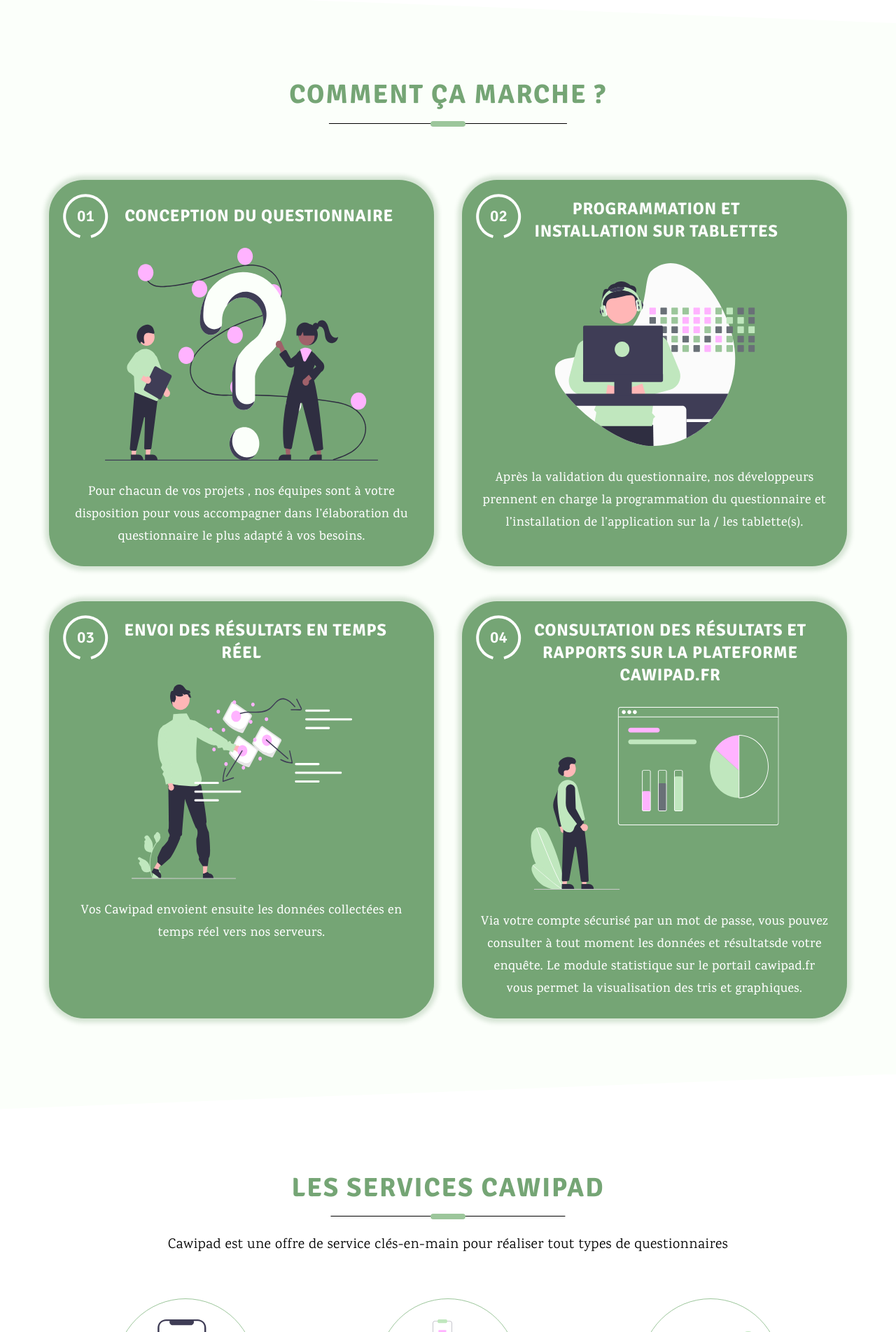
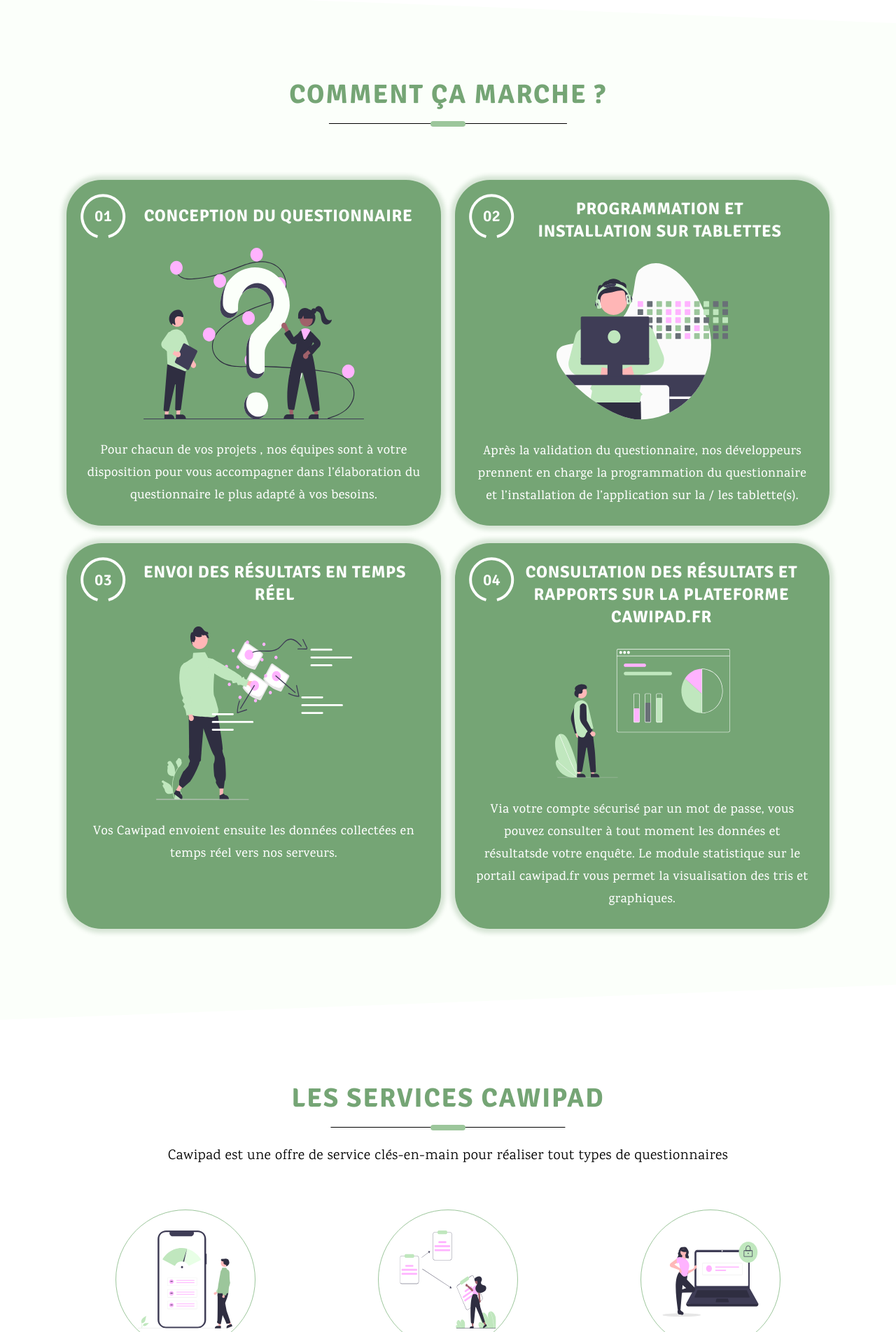
Before and after one commit to mohamedrida-forstat/cawipad_page_d-accueil, a PHP site: page / in a window 1280 px wide. Shown: the part 1465-3368 px from the top of the page at 70% size. Run offline with PHP 8.4, Linux system fonts and the light colour scheme.

Commit message:
fixé les bugs de la page d'accuil

```diff
--- a/assets/css/style.css
+++ b/assets/css/style.css
@@ -7,8 +7,10 @@
   --first-color-very-light: #fbfffa;
   --first-color-faded: #fbfffa;
   --color-white: #fff;
-  --first-color-rgb-very-dark: rgba(77, 132, 78, 0.65);
-  --first-color-rgb-dark: rgba(117, 165, 117, 0.65);
+  --first-color-rgb-very-dark-mobile: rgba(77, 132, 78, 0.85);
+  --first-color-rgb-dark-mobile: rgba(117, 165, 117, 0.85);
+  --first-color-rgb-very-dark: rgba(77, 132, 78, 0.75);
+  --first-color-rgb-dark: rgba(117, 165, 117, 0.75);
   --secondary-color-very-dark: #9a24a0;
   --secondary-color-dark: #b737b7;
   --secondary-color-base: #d354ca;
@@ -874,12 +876,10 @@ header .nav__connexion {
     margin-top: 100px;
   }
 }
-@media (min-width: 1200px) {
+@media (min-width: 992px) {
   .works .works__content {
-    grid-template-columns: repeat(2, 550px);
-    -webkit-column-gap: 40px;
-       -moz-column-gap: 40px;
-            column-gap: 40px;
+    grid-template-columns: repeat(2, 1fr);
+    gap: 25px 20px;
   }
 }
 .works .works__content .work {
@@ -887,6 +887,7 @@ header .nav__connexion {
   padding: 25px;
   -webkit-box-shadow: 0px 0px 6px 6px rgba(0, 77, 1, 0.15);
           box-shadow: 0px 0px 6px 6px rgba(0, 77, 1, 0.15);
+  overflow: hidden;
 }
 @media (max-width: 430px) {
   .works .works__content .work {
@@ -903,15 +904,46 @@ header .nav__connexion {
     margin-top: 10px;
   }
 }
+@media (min-width: 769px) and (min-width: 769px) {
+  .works .works__content .work:first-of-type .work__title {
+    width: 625px;
+  }
+}
+@media (min-width: 769px) and (min-width: 992px) {
+  .works .works__content .work:first-of-type .work__title {
+    width: initial;
+    text-align: right;
+  }
+}
 @media (min-width: 769px) and (min-width: 1200px) {
   .works .works__content .work:first-of-type .work__title {
-    width: 550px;
+    text-align: center;
+    margin-left: 70px;
+  }
+}
+@media (min-width: 769px) and (min-width: 992px) {
+  .works .works__content .work:first-of-type .work__image {
+    width: 315px;
+  }
+}
+@media (min-width: 769px) {
+  .works .works__content .work:nth-of-type(2) .work__title {
+    width: 445px;
+  }
+}
+@media (min-width: 769px) and (min-width: 1200px) {
+  .works .works__content .work:nth-of-type(2) .work__title {
+    margin-left: 45px;
+  }
+}
+@media (min-width: 769px) and (min-width: 992px) {
+  .works .works__content .work:nth-of-type(2) .work__image {
+    width: 245px;
   }
 }
 @media (min-width: 769px) and (min-width: 1200px) {
   .works .works__content .work:first-of-type .work__image {
     height: initial;
-    width: 390px;
   }
 }
 @media (min-width: 769px) and (min-width: 769px) {
@@ -919,24 +951,53 @@ header .nav__connexion {
     width: 400px !important;
   }
 }
+@media (min-width: 769px) and (min-width: 992px) {
+  .works .works__content .work:nth-of-type(3) .work__title {
+    width: 300px !important;
+    margin-left: 65px;
+  }
+}
 @media (min-width: 769px) and (min-width: 1200px) {
   .works .works__content .work:nth-of-type(3) .work__title {
-    text-indent: 40px;
-    width: 420px !important;
+    width: initial !important;
+    margin-left: 60px;
   }
 }
 @media (min-width: 769px) {
   .works .works__content .work:nth-of-type(3) .work__image {
-    width: 315px;
+    width: 335px;
     height: initial;
+  }
+}
+@media (min-width: 769px) and (min-width: 992px) {
+  .works .works__content .work:nth-of-type(3) .work__image {
+    width: 250px;
+  }
+}
+@media (min-width: 769px) and (min-width: 1200px) {
+  .works .works__content .work:nth-of-type(3) .work__image {
+    width: 280px;
+  }
+}
+@media (min-width: 769px) and (min-width: 992px) {
+  .works .works__content .work:last-of-type .work__title {
+    width: 325px;
+    margin-right: initial;
+    margin-left: auto;
   }
 }
 @media (min-width: 769px) and (min-width: 1200px) {
   .works .works__content .work:last-of-type .work__title {
-    margin-left: 20px;
-  }
-}
-@media (min-width: 1200px) {
+    width: 410px;
+    margin-left: 65px;
+  }
+}
+@media (min-width: 769px) and (min-width: 992px) {
+  .works .works__content .work:last-of-type .work__image {
+    width: 250px;
+  }
+}
+@media (min-width: 992px) {
   .works .works__content .work {
     width: initial;
   }
@@ -998,6 +1059,12 @@ header .nav__connexion {
     margin-inline: auto;
   }
 }
+@media (min-width: 992px) {
+  .works .works__content .work__title {
+    width: initial;
+    font-size: 20px;
+  }
+}
 @media (min-width: 1200px) {
   .works .works__content .work__title {
     font-size: 24px;
@@ -1015,11 +1082,22 @@ header .nav__connexion {
     margin-bottom: 15px;
   }
 }
+@media (min-width: 620px) {
+  .works .works__content .work__image {
+    width: 70%;
+  }
+}
 @media (min-width: 769px) {
   .works .works__content .work__image {
     width: 359px;
     height: 262px;
     margin-bottom: 30px;
+  }
+}
+@media (min-width: 992px) {
+  .works .works__content .work__image {
+    width: 200px;
+    height: inherit;
   }
 }
 .works .works__content .work__paragraph {
@@ -1048,6 +1131,11 @@ header .nav__connexion {
   .works .works__content .work:last-of-type .works .works__content .work__paragraph {
     font-size: 20px;
     letter-spacing: 0.02em;
+  }
+}
+@media (min-width: 992px) {
+  .works .works__content {
+    width: initial;
   }
 }
 
--- a/assets/scss/components/sections/_aventages.scss
+++ b/assets/scss/components/sections/_aventages.scss
@@ -13,30 +13,38 @@
 		row-gap: 20px;
 		@include mediaSM {
 			margin-top: 70px;
-		}
-		@include mediaMD {
 			display: grid;
 			grid-template-columns: repeat(2, 1fr);
 			gap: 25px 20px;
 		}
+		@include mediaMD {
+			gap: 25px 20px;
+		}
 		@include mediaLG {
+			grid-template-columns: repeat(2, auto);
+			justify-content: center;
 			gap: 45px 30px;
 		}
 		.aventage {
 			position: relative;
 			object-fit: cover;
-			height: 267px;
+			height: 200px;
+			overflow: hidden;
+			&:hover .aventage__img {
+				transform: scale(1.05);
+			}
 			@include mediaXS {
 				height: 375px;
 			}
 			@include mediaSM {
-				height: 495px;
+				height: 230px;
 			}
 			@include mediaMD {
 				height: 300px;
 			}
 			@include mediaLG {
-				height: 400px;
+				width: 500px;
+				height: 350px;
 			}
 			.aventage__overlay {
 				position: absolute;
@@ -44,13 +52,21 @@
 				height: 100%;
 				background: linear-gradient(
 					250deg,
-					var(--first-color-rgb-very-dark) 24.25%,
-					var(--first-color-rgb-dark) 79.44%
+					var(--first-color-rgb-very-dark-mobile) 80%,
+					var(--first-color-rgb-dark-mobile) 90%
 				);
 				display: flex;
 				align-items: center;
 				justify-content: center;
 				padding-inline: 10px;
+				z-index: 2;
+				@include mediaSM {
+					background: linear-gradient(
+						250deg,
+						var(--first-color-rgb-very-dark) 80%,
+						var(--first-color-rgb-dark) 90%
+					);
+				}
 				@include mediaLG {
 					padding-inline: 25px;
 				}
@@ -67,9 +83,14 @@
 					@include mediaXXS {
 						font-size: 19px;
 					}
+					@include mediaXS {
+						width: initial;
+						font-size: 26px;
+						line-height: 38px;
+					}
 					@include mediaSM {
-						font-size: 24px;
-						line-height: 38px;
+						font-size: 20px;
+						line-height: 30px;
 						width: 610px;
 					}
 					@include mediaMD {
@@ -85,6 +106,7 @@
 				width: 100%;
 				height: 100%;
 				object-fit: cover;
+				transition: 450ms linear;
 			}
 		}
 	}
--- a/assets/scss/components/sections/_footer.scss
+++ b/assets/scss/components/sections/_footer.scss
@@ -76,7 +76,9 @@
 			transition: 150ms linear;
 		}
 		.footer_links .flex__info:hover p {
-			padding-left: 10px;
+			@include mediaLG {
+				padding-left: 10px;
+			}
 		}
 		.footer_links .flex__info {
 			transition: 150ms linear;
--- a/assets/scss/components/sections/_howitwork.scss
+++ b/assets/scss/components/sections/_howitwork.scss
@@ -29,14 +29,15 @@
 			justify-content: center;
 			margin-top: 100px;
 		}
-		@include mediaLG {
-			grid-template-columns: repeat(2, 550px);
-			column-gap: 40px;
+		@include mediaMD {
+			grid-template-columns: repeat(2, 1fr);
+			gap: 25px 20px;
 		}
 		.work {
 			background-color: var(--first-color-dark);
 			padding: 25px;
 			box-shadow: 0px 0px 6px 6px rgba(0, 77, 1, 0.15);
+			overflow: hidden;
 			@include mediaXXS {
 				padding-inline: 10px;
 			}
@@ -46,36 +47,80 @@
 				position: relative;
 				&:first-of-type .work__title {
 					margin-top: 10px;
+					@include mediaSM {
+						width: 625px;
+					}
+					@include mediaMD {
+						width: initial;
+						text-align: right;
+					}
 					@include mediaLG {
-						width: 550px;
+						text-align: center;
+						margin-left: 70px;
+					}
+				}
+				&:first-of-type .work__image {
+					@include mediaMD {
+						width: 315px;
+					}
+				}
+				&:nth-of-type(2) .work__title {
+					width: 445px;
+					@include mediaLG {
+						margin-left: 45px;
+					}
+				}
+				&:nth-of-type(2) .work__image {
+					@include mediaMD {
+						width: 245px;
 					}
 				}
 				&:first-of-type .work__image {
 					@include mediaLG {
 						height: initial;
-						width: 390px;
 					}
 				}
 				&:nth-of-type(3) .work__title {
 					@include mediaSM {
 						width: 400px !important;
 					}
+					@include mediaMD {
+						width: 300px !important;
+						margin-left: 65px;
+					}
 					@include mediaLG {
-						text-indent: 40px;
-						width: 420px !important;
+						width: initial !important;
+						margin-left: 60px;
 					}
 				}
 				&:nth-of-type(3) .work__image {
-					width: 315px;
+					width: 335px;
 					height: initial;
+					@include mediaMD {
+						width: 250px;
+					}
+					@include mediaLG {
+						width: 280px;
+					}
 				}
 				&:last-of-type .work__title {
+					@include mediaMD {
+						width: 325px;
+						margin-right: initial;
+						margin-left: auto;
+					}
 					@include mediaLG {
-						margin-left: 20px;
+						width: 410px;
+						margin-left: 65px;
+					}
+				}
+				&:last-of-type .work__image {
+					@include mediaMD {
+						width: 250px;
 					}
 				}
 			}
-			@include mediaLG {
+			@include mediaMD {
 				width: initial;
 			}
 			&__number {
@@ -119,6 +164,10 @@
 					width: 505px;
 					margin-inline: auto;
 				}
+				@include mediaMD {
+					width: initial;
+					font-size: 20px;
+				}
 				@include mediaLG {
 					font-size: 24px;
 				}
@@ -132,10 +181,17 @@
 					height: 180px;
 					margin-bottom: 15px;
 				}
+				@include mediaXS {
+					width: 70%;
+				}
 				@include mediaSM {
 					width: 359px;
 					height: 262px;
 					margin-bottom: 30px;
+				}
+				@include mediaMD {
+					width: 200px;
+					height: inherit;
 				}
 			}
 			&__paragraph {
@@ -147,6 +203,9 @@
 				color: white;
 				@include mediaSM {
 					font-size: 20px;
+				}
+				@include mediaMD {
+					font-size: 15px;
 				}
 				@include mediaLG {
 					font-size: 18px;
@@ -161,5 +220,8 @@
 				}
 			}
 		}
+		@include mediaMD {
+			width: initial;
+		}
 	}
 }
--- a/assets/scss/globals/_variables.scss
+++ b/assets/scss/globals/_variables.scss
@@ -9,8 +9,12 @@
 	--color-white: #fff;
 
 	// rgb linear gradient
-	--first-color-rgb-very-dark: rgba(77, 132, 78, 0.65);
-	--first-color-rgb-dark: rgba(117, 165, 117, 0.65);
+	// For Mobile
+	--first-color-rgb-very-dark-mobile: rgba(77, 132, 78, 0.85);
+	--first-color-rgb-dark-mobile: rgba(117, 165, 117, 0.85);
+	// // For Desktop
+	--first-color-rgb-very-dark: rgba(77, 132, 78, 0.75);
+	--first-color-rgb-dark: rgba(117, 165, 117, 0.75);
 
 	// secondary color
 	--secondary-color-very-dark: #9a24a0;
--- a/assets/scss/pages/_contact.scss
+++ b/assets/scss/pages/_contact.scss
@@ -1,9 +1,9 @@
 
 .contact {
 	color: #2f2e41;
-	padding-block: 2rem;
+	padding-block: 4rem;
 	@include mediaLG {
-		padding-block: 4rem;
+		padding-block: 8rem;
 	}
 	.section__title {
 		font-size: 32px;
```
Also changed, not shown: other parts of assets/css/style.css (+48 -15 lines), fr/connexion.html (+5 -5 lines), fr/contact.html (+1 -6 lines), 4 other files.
